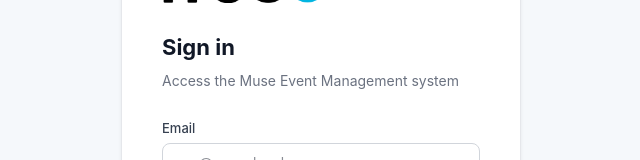
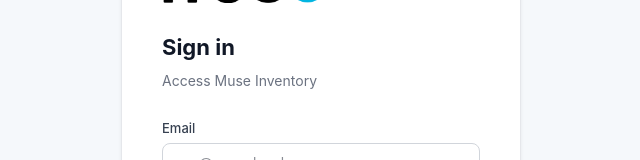
Before and after one commit to waaron5/muse-inventory-management, a Next.js app: page /login in a window 1280 px wide. Shown: the part 259-419 px from the top of the page, without its empty margins (319-959 px from the left). Built offline with nearby package versions, Linux system fonts and the light colour scheme.

Commit message:
fix: update login subtitle for clarity

```diff
--- a/app/login/LoginPageClient.tsx
+++ b/app/login/LoginPageClient.tsx
@@ -70,7 +70,7 @@
           />
         </div>
         <h1 className="login-title">Sign in</h1>
-        <p className="login-subtitle">Access the Muse Event Management system</p>
+        <p className="login-subtitle">Access Muse Inventory</p>
 
         <form onSubmit={handleSubmit} className="login-form">
           <div className="form-field">
```
